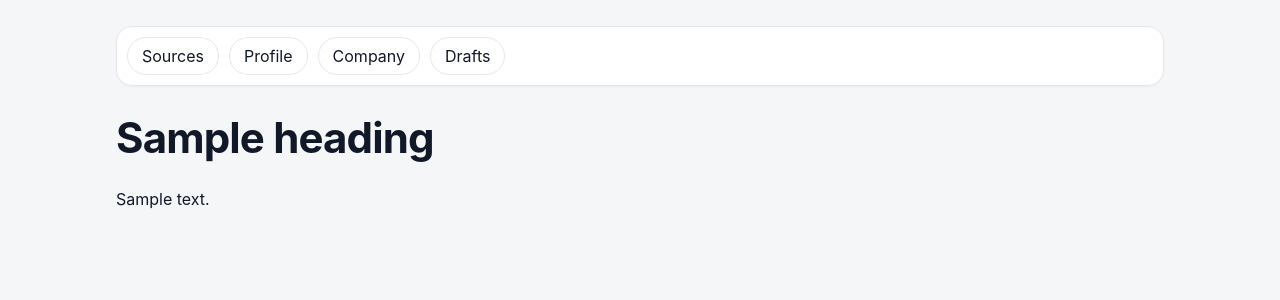
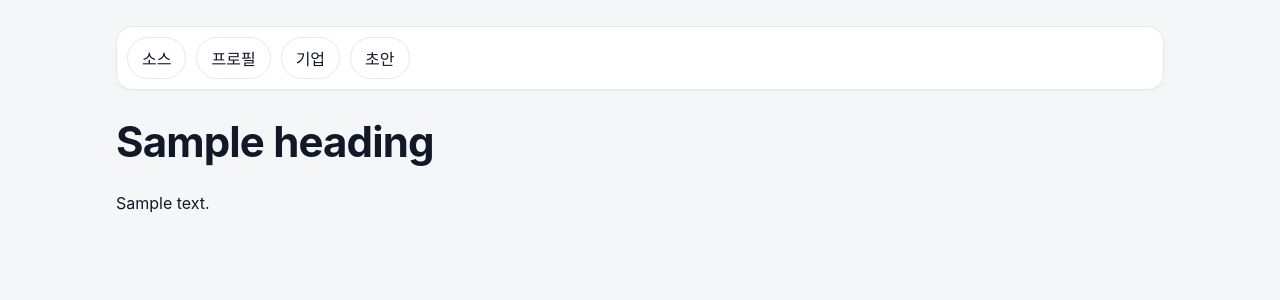
Before and after one commit to amacatrabit/japan-ES-generator, a Python web app: template backend/app/ui/templates/base.html in a window 1280 px wide. Shown: the top 300 px of the page. Run offline with Jinja, Linux system fonts and the light colour scheme; the template is opened without the code that fills it: most values are stand-ins (such as "Sample title", 1, 10 or a date in 2020).

Commit message:
로컬 UI 한국어화 및 초안 흐름 문구 개선

```diff
--- a/backend/app/ui/static/app.js
+++ b/backend/app/ui/static/app.js
@@ -91,7 +91,7 @@
       state.sources.forEach(function (source) {
         var el = document.createElement('div');
         el.className = 'source-card';
-        el.innerHTML = '<div class="row-between"><strong>' + escapeHtml(source.title) + '</strong><div class="row"><button class="btn" data-open-source="' + source.id + '">Open</button><button class="btn" data-del-source="' + source.id + '">Delete</button></div></div><p class="muted">' + new Date(source.createdAt).toLocaleString() + '</p>';
+        el.innerHTML = '<div class="row-between"><strong>' + escapeHtml(source.title) + '</strong><div class="row"><button class="btn" data-open-source="' + source.id + '">열기</button><button class="btn" data-del-source="' + source.id + '">삭제</button></div></div><p class="muted">' + new Date(source.createdAt).toLocaleString() + '</p>';
         sourceList.appendChild(el);
       });
     }
@@ -105,7 +105,7 @@
       chunkList.innerHTML = '';
       chunkEmpty.classList.toggle('hidden', chunks.length > 0 || !selectedSourceId);
       var selectedSource = state.sources.find(function (s) { return s.id === selectedSourceId; });
-      detailTitle.textContent = selectedSource ? 'Source Detail — ' + selectedSource.title : 'Source Detail';
+      detailTitle.textContent = selectedSource ? '소스 상세 — ' + selectedSource.title : '소스 상세';
 
       chunks.forEach(function (chunk) {
         var pinned = state.pinnedChunks.indexOf(chunk.key) >= 0;
@@ -116,7 +116,7 @@
         var el = document.createElement('div');
         el.className = 'chunk-card grouped' + (highlightedChunkKey === chunk.key ? ' highlight' : '');
         el.setAttribute('id', 'chunk-' + safeId(chunk.key));
-        el.innerHTML = '<p>' + escapeHtml(chunk.preview.slice(0, 180)) + '</p><div class="row"><button class="btn ' + (pinned ? 'primary' : '') + '" data-pin-chunk="' + chunk.key + '">' + (pinned ? 'Pinned' : 'Pin') + '</button><div class="chips">' + chipHtml + '</div></div>';
+        el.innerHTML = '<p>' + escapeHtml(chunk.preview.slice(0, 180)) + '</p><div class="row"><button class="btn ' + (pinned ? 'primary' : '') + '" data-pin-chunk="' + chunk.key + '">' + (pinned ? '고정됨' : '고정') + '</button><div class="chips">' + chipHtml + '</div></div>';
         chunkList.appendChild(el);
       });
 
@@ -133,7 +133,7 @@
       var title = titleEl.value.trim();
       var content = contentEl.value.trim();
       if (!title || !content) {
-        errorEl.textContent = 'Title and content are required.';
+        errorEl.textContent = '제목과 내용은 필수입니다.';
         return;
       }
       errorEl.textContent = '';
@@ -290,7 +290,7 @@
       state.episodes.forEach(function (ep) {
         var el = document.createElement('div');
         el.className = 'episode-card grouped';
-        el.innerHTML = '<div class="row-between"><strong>' + escapeHtml(ep.title) + '</strong><div class="row"><button class="btn" data-ep-edit="' + ep.id + '">Edit</button><button class="btn" data-ep-del="' + ep.id + '">Delete</button></div></div><div class="muted">Linked evidence: ' + (ep.linkedChunkKeys || []).length + '</div>';
+        el.innerHTML = '<div class="row-between"><strong>' + escapeHtml(ep.title) + '</strong><div class="row"><button class="btn" data-ep-edit="' + ep.id + '">Edit</button><button class="btn" data-ep-del="' + ep.id + '">삭제</button></div></div><div class="muted">Linked evidence: ' + (ep.linkedChunkKeys || []).length + '</div>';
         episodeList.appendChild(el);
       });
     }
@@ -333,7 +333,7 @@
       var errorEl = document.getElementById('episode-form-error');
       var ep = getEpisodeForm();
       if (!ep.title || !ep.period) {
-        errorEl.textContent = 'Title and period are required.';
+        errorEl.textContent = '제목과 기간은 필수입니다.';
         return;
       }
       errorEl.textContent = '';
@@ -363,7 +363,7 @@
       state.companies.forEach(function (c) {
         var el = document.createElement('div');
         el.className = 'company-card';
-        el.innerHTML = '<div class="row-between"><strong>' + escapeHtml(c.name) + '</strong><div class="row"><button class="btn" data-company-open="' + c.id + '">Open</button><button class="btn" data-company-del="' + c.id + '">Delete</button></div></div><div class="muted">' + escapeHtml(c.role || '-') + '</div>';
+        el.innerHTML = '<div class="row-between"><strong>' + escapeHtml(c.name) + '</strong><div class="row"><button class="btn" data-company-open="' + c.id + '">열기</button><button class="btn" data-company-del="' + c.id + '">삭제</button></div></div><div class="muted">' + escapeHtml(c.role || '-') + '</div>';
         list.appendChild(el);
       });
     }
@@ -375,13 +375,13 @@
       var questionList = document.getElementById('company-question-list');
       var company = activeCompany();
       if (!company) {
-        detailTitle.textContent = 'Company Detail';
+        detailTitle.textContent = '기업 상세';
         phraseList.innerHTML = '';
-        sourceLinks.innerHTML = '<div class="empty-state">Select a company first.</div>';
+        sourceLinks.innerHTML = '<div class="empty-state">기업을 먼저 선택하세요.</div>';
         questionList.innerHTML = '';
         return;
       }
-      detailTitle.textContent = 'Company Detail — ' + company.name;
+      detailTitle.textContent = '기업 상세 — ' + company.name;
 
       phraseList.innerHTML = '';
       (company.keyPhrases || []).forEach(function (phrase, idx) {
@@ -394,7 +394,7 @@
 
       sourceLinks.innerHTML = '';
       if (state.sources.length === 0) {
-        sourceLinks.innerHTML = '<div class="empty-state">No sources to link yet.</div>';
+        sourceLinks.innerHTML = '<div class="empty-state">연결할 소스가 없습니다.</div>';
       } else {
         state.sources.forEach(function (s) {
           var linked = (company.linkedSourceIds || []).indexOf(s.id) >= 0;
@@ -407,7 +407,7 @@
 
       questionList.innerHTML = '';
       if ((company.questionSet || []).length === 0) {
-        questionList.innerHTML = '<div class="empty-state">No questions yet.</div>';
+        questionList.innerHTML = '<div class="empty-state">질문이 없습니다.</div>';
       } else {
         company.questionSet.forEach(function (q) {
           var opts = QUESTION_TYPES.map(function (type) {
@@ -415,7 +415,7 @@
           }).join('');
           var row = document.createElement('div');
           row.className = 'row';
-          row.innerHTML = '<select class="input" data-q-type="' + q.id + '">' + opts + '</select><input class="input" type="number" min="100" max="1200" value="' + q.charLimit + '" data-q-limit="' + q.id + '" /><button class="btn" data-q-del="' + q.id + '">Delete</button>';
+          row.innerHTML = '<select class="input" data-q-type="' + q.id + '">' + opts + '</select><input class="input" type="number" min="100" max="1200" value="' + q.charLimit + '" data-q-limit="' + q.id + '" /><button class="btn" data-q-del="' + q.id + '">삭제</button>';
           questionList.appendChild(row);
         });
       }
@@ -426,7 +426,7 @@
       var role = val('company-role');
       var err = document.getElementById('company-form-error');
       if (!name) {
-        err.textContent = 'Company name is required.';
+        err.textContent = '기업명은 필수입니다.';
         return;
       }
       err.textContent = '';
@@ -540,7 +540,7 @@
     }
 
     function refreshCompanyOptions() {
-      companySelect.innerHTML = '<option value="">(none)</option>';
+      companySelect.innerHTML = '<option value="">(선택 안 함)</option>';
       state.companies.forEach(function (c) {
         var opt = document.createElement('option');
         opt.value = c.id;
@@ -554,7 +554,7 @@
       var el = document.getElementById('draft-episode-picker');
       el.innerHTML = '';
       if (state.episodes.length === 0) {
-        el.innerHTML = '<div class="muted">No episodes available. Add episodes in Profile.</div>';
+        el.innerHTML = '<div class="muted">선택 가능한 에피소드가 없습니다. 프로필에서 에피소드를 추가하세요.</div>';
         return;
       }
       state.episodes.forEach(function (ep) {
@@ -575,7 +575,7 @@
       });
       el.innerHTML = '';
       if (chunks.length === 0) {
-        el.innerHTML = '<div class="muted">No chunks available. Add sources first.</div>';
+        el.innerHTML = '<div class="muted">선택 가능한 청크가 없습니다. 먼저 소스를 추가하세요.</div>';
         return;
       }
       chunks.forEach(function (chunk) {
@@ -597,7 +597,7 @@
       var select = document.getElementById('draft-history-select');
       select.innerHTML = '';
       if (state.drafts.length === 0) {
-        select.innerHTML = '<option value="">No drafts yet</option>';
+        select.innerHTML = '<option value="">초안이 없습니다</option>';
         return;
       }
       state.drafts.forEach(function (d) {
@@ -612,34 +612,34 @@
 
     function suggestionForFinding(f) {
       var code = (f.code || '').toUpperCase();
-      if (code === 'MISSING_EVIDENCE') return 'Add or pin supporting chunks in Sources, then regenerate.';
-      if (code === 'BANNED_PHRASE') return 'Rewrite with concrete facts and measurable context.';
-      if (code === 'MISSING_QUANT') return 'Add numbers, duration, frequency, or comparisons.';
-      if (code === 'PASSIVE_STANCE') return 'Rephrase with your proactive actions and ownership.';
-      if (code === 'ABSTRACT_SUFFIX') return 'Replace abstract wording with specific behaviors/outcomes.';
-      return 'Review the related claim and tighten evidence-based wording.';
+      if (code === 'MISSING_EVIDENCE') return '소스에서 근거 청크를 추가/고정한 뒤 다시 생성하세요.';
+      if (code === 'BANNED_PHRASE') return '구체적 사실과 측정 가능한 맥락으로 다시 작성하세요.';
+      if (code === 'MISSING_QUANT') return '숫자, 기간, 빈도, 비교 표현을 추가하세요.';
+      if (code === 'PASSIVE_STANCE') return '주도적 행동과 책임이 드러나게 다시 표현하세요.';
+      if (code === 'ABSTRACT_SUFFIX') return '추상 표현 대신 구체적 행동/성과로 바꾸세요.';
+      return '관련 주장을 검토하고 근거 기반 표현으로 다듬으세요.';
     }
 
     function drawReview() {
       drawDraftHistoryOptions();
       var draft = state.drafts.find(function (d) { return d.id === currentDraftId; }) || null;
       var preview = strictPreviewText(draft);
-      document.getElementById('draft-preview').textContent = preview || 'No draft yet.';
-      document.getElementById('draft-char-count').textContent = String(preview.length) + ' chars';
+      document.getElementById('draft-preview').textContent = preview || '아직 초안이 없습니다.';
+      document.getElementById('draft-char-count').textContent = String(preview.length) + ' 자';
 
       var claimsEl = document.getElementById('draft-claims');
       claimsEl.innerHTML = '';
       if (!draft) {
-        claimsEl.innerHTML = '<div class="empty-state">Generate a draft to review claims.</div>';
+        claimsEl.innerHTML = '<div class="empty-state">검토할 초안을 먼저 생성하세요.</div>';
       } else {
         (draft.response.claims || []).forEach(function (claim, idx) {
           var badge = claim.export_allowed ? '<span class="badge exportable">✅ Exportable</span>' : '<span class="badge needs-evidence">⚠️ Needs Evidence</span>';
           var evidence = (claim.evidence || []).map(function (e) {
-            return '<li><a href="/sources#chunk=' + encodeURIComponent(e.chunk_id) + '">Jump to chunk</a> — ' + escapeHtml(e.quote || '') + '</li>';
-          }).join('') || '<li class="muted">No evidence refs.</li>';
+            return '<li><a href="/sources#chunk=' + encodeURIComponent(e.chunk_id) + '">청크로 이동</a> — ' + escapeHtml(e.quote || '') + '</li>';
+          }).join('') || '<li class="muted">근거 참조가 없습니다.</li>';
           var el = document.createElement('details');
           el.className = 'claim-card card';
-          el.innerHTML = '<summary class="row-between"><span><strong>Claim ' + (idx + 1) + '</strong> ' + escapeHtml(claim.text) + '</span>' + badge + '</summary><ul>' + evidence + '</ul>';
+          el.innerHTML = '<summary class="row-between"><span><strong>주장 ' + (idx + 1) + '</strong> ' + escapeHtml(claim.text) + '</span>' + badge + '</summary><ul>' + evidence + '</ul>';
           claimsEl.appendChild(el);
         });
       }
@@ -647,7 +647,7 @@
       var qaPanel = document.getElementById('draft-qa-panel');
       qaPanel.innerHTML = '';
       if (!draft) {
-        qaPanel.innerHTML = '<div class="empty-state">QA findings appear after generation.</div>';
+        qaPanel.innerHTML = '<div class="empty-state">생성 후 QA 결과가 표시됩니다.</div>';
       } else {
         var groups = { blocker: [], warn: [], info: [] };
         (draft.response.qa_findings || []).forEach(function (f) {
@@ -662,9 +662,9 @@
           wrap.className = 'qa-group';
           var items = findings.map(function (f) {
             var suggestion = suggestionForFinding(f);
-            return '<li><strong>' + escapeHtml(f.code) + ':</strong> ' + escapeHtml(f.message || '') + (f.claim_id ? ' <span class="muted">(claim ' + escapeHtml(f.claim_id) + ')</span>' : '') + '<div class="muted">Suggestion: ' + escapeHtml(suggestion) + '</div></li>';
+            return '<li><strong>' + escapeHtml(f.code) + ':</strong> ' + escapeHtml(f.message || '') + (f.claim_id ? ' <span class="muted">(claim ' + escapeHtml(f.claim_id) + ')</span>' : '') + '<div class="muted">제안: ' + escapeHtml(suggestion) + '</div></li>';
           }).join('');
-          wrap.innerHTML = '<div class="qa-title">' + lvl.toUpperCase() + '</div><ul>' + items + '</ul>';
+          wrap.innerHTML = '<div class="qa-title">' + ({blocker:'차단',warn:'경고',info:'정보'}[lvl] || lvl) + '</div><ul>' + items + '</ul>';
           qaPanel.appendChild(wrap);
         });
       }
@@ -709,7 +709,7 @@
     async function generateDraft() {
       document.getElementById('draft-generate-error').textContent = '';
       if (wizard.chunkKeys.length === 0) {
-        showError('draft-generate-error', 'Select at least one evidence chunk.');
+        showError('draft-generate-error', '근거 청크를 최소 1개 선택하세요.');
         return;
       }
       var payload = {
@@ -729,7 +729,7 @@
         });
         if (!res.ok) {
           var errBody = await safeJson(res);
-          showError('draft-generate-error', (errBody.detail || 'Generation failed') + ' (status ' + res.status + ')');
+          showError('draft-generate-error', (errBody.detail || '생성에 실패했습니다') + ' (status ' + res.status + ')');
           return;
         }
         var data = await res.json();
@@ -738,17 +738,17 @@
         currentDraftId = draft.id;
         saveStore(state);
         drawReview();
-        toast('Draft generated.');
+        toast('초안이 생성되었습니다.');
       } catch (e) {
-        showError('draft-generate-error', 'Backend unreachable. Please retry.');
-        toast('Backend unreachable while generating draft.', { onRetry: generateDraft });
+        showError('draft-generate-error', '백엔드에 연결할 수 없습니다. 다시 시도하세요.');
+        toast('초안 생성 중 백엔드 연결에 실패했습니다.', { onRetry: generateDraft });
       }
     }
 
     async function runExport() {
       var draft = state.drafts.find(function (d) { return d.id === currentDraftId; });
       if (!draft) {
-        showError('export-error', 'Generate a draft first.');
+        showError('export-error', '먼저 초안을 생성하세요.');
         return;
       }
       var mode = document.getElementById('export-mode').value;
@@ -764,15 +764,15 @@
         });
         if (!res.ok) {
           var errBody = await safeJson(res);
-          showError('export-error', (errBody.detail || 'Export failed') + ' (status ' + res.status + ')');
+          showError('export-error', (errBody.detail || '내보내기에 실패했습니다') + ' (status ' + res.status + ')');
           return;
         }
         var data = await res.json();
         document.getElementById('export-result').value = data.text || '';
         document.getElementById('export-error').textContent = '';
       } catch (e) {
-        showError('export-error', 'Backend unreachable. Please retry export.');
-        toast('Backend unreachable while exporting.', { onRetry: runExport });
+        showError('export-error', '내보내기 중 백엔드에 연결할 수 없습니다. 다시 시도하세요.');
+        toast('내보내기 중 백엔드 연결에 실패했습니다.', { onRetry: runExport });
       }
     }
 
@@ -832,9 +832,9 @@
       area.select();
       try {
         document.execCommand('copy');
-        toast('Copied export text.');
+        toast('내보내기 텍스트를 복사했습니다.');
       } catch (e) {
-        toast('Copy failed. Select text manually.');
+        toast('복사에 실패했습니다. 직접 텍스트를 선택해 복사하세요.');
       }
     });
 
@@ -860,7 +860,7 @@
     if (options && typeof options.onRetry === 'function') {
       var retry = document.createElement('button');
       retry.className = 'btn';
-      retry.textContent = 'Retry';
+      retry.textContent = '재시도';
       retry.style.marginTop = '8px';
       retry.addEventListener('click', function () { options.onRetry(); });
       node.appendChild(retry);
--- a/backend/app/ui/templates/base.html
+++ b/backend/app/ui/templates/base.html
@@ -9,10 +9,10 @@
   <body data-page="{{ page_key }}">
     <div class="shell">
       <header class="topnav card">
-        <a class="nav-link" data-nav="sources" href="/sources">Sources</a>
-        <a class="nav-link" data-nav="profile" href="/profile">Profile</a>
-        <a class="nav-link" data-nav="company" href="/company">Company</a>
-        <a class="nav-link" data-nav="drafts" href="/drafts">Drafts</a>
+        <a class="nav-link" data-nav="sources" href="/sources">소스</a>
+        <a class="nav-link" data-nav="profile" href="/profile">프로필</a>
+        <a class="nav-link" data-nav="company" href="/company">기업</a>
+        <a class="nav-link" data-nav="drafts" href="/drafts">초안</a>
       </header>
 
       <main>
```
Also changed, not shown: backend/app/main.py (+4 -4 lines), backend/app/ui/templates/company.html (+13 -13 lines), backend/app/ui/templates/drafts.html (+29 -29 lines), backend/app/ui/templates/profile.html (+24 -24 lines), backend/app/ui/templates/sources.html (+10 -10 lines), backend/tests/test_ui_smoke.py (+4 -4 lines).
